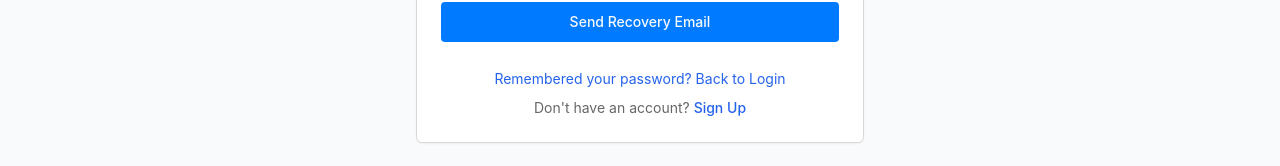
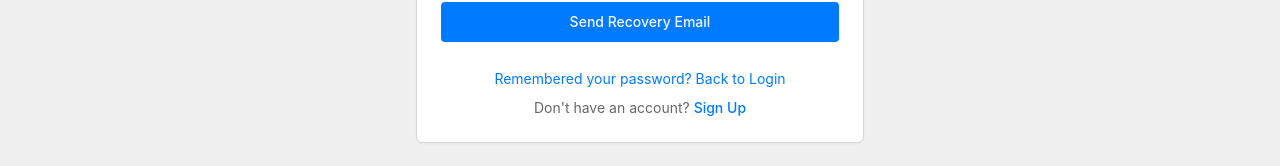
Before and after one commit to SadiqNaizam/mlo-a774-b90b, a React (Vite) app: page /password-recovery in a window 1280 px wide. Shown: the part 444-610 px from the top of the page. Built offline with nearby package versions, Linux system fonts and the light colour scheme.

Commit message:
Updated code files: PasswordRecoveryPage.tsx

```diff
--- a/src/pages/PasswordRecoveryPage.tsx
+++ b/src/pages/PasswordRecoveryPage.tsx
@@ -18,7 +18,7 @@
   FormMessage,
 } from '@/components/ui/form';
 import { Input } from '@/components/ui/input';
-import { toast } from 'sonner'; // For notifications
+import { toast } from 'sonner';
 
 const formSchema = z.object({
   email: z.string().email({
@@ -30,7 +30,7 @@
 
 const PasswordRecoveryPage = () => {
   console.log('PasswordRecoveryPage loaded');
-  const navigate = useNavigate();
+  const navigate = useNavigate(); // Added navigate import, though not used in onSubmit below as per original.
 
   const form = useForm<PasswordRecoveryFormValues>({
     resolver: zodResolver(formSchema),
@@ -41,31 +41,27 @@
 
   const onSubmit = async (data: PasswordRecoveryFormValues) => {
     console.log('Password recovery requested for:', data.email);
-    // Simulate API call
     await new Promise(resolve => setTimeout(resolve, 1500));
 
     toast.success("Password recovery email sent!", {
       description: "If an account exists for this email, you will receive instructions to reset your password shortly.",
     });
-    // Optionally, navigate the user or clear the form
-    // form.reset();
-    // navigate('/'); // Example: navigate to login after request
   };
 
   return (
-    <div className="flex flex-col min-h-screen bg-gray-50">
+    <div className="flex flex-col min-h-screen bg-background"> {/* Updated background */}
       <MinimalHeader />
       <main className="flex-grow flex items-center justify-center py-12 px-4 sm:px-6 lg:px-8">
         <AuthFormContainer
           title="Forgot Your Password?"
           footer={
             <div className="text-center space-y-2">
-              <Link to="/" className="text-sm text-blue-600 hover:underline">
+              <Link to="/" className="text-sm text-primary hover:underline"> {/* Updated link color */}
                 Remembered your password? Back to Login
               </Link>
               <p className="text-sm text-muted-foreground">
                 Don't have an account?{' '}
-                <Link to="/registration" className="font-medium text-blue-600 hover:underline">
+                <Link to="/registration" className="font-medium text-primary hover:underline"> {/* Updated link color */}
                   Sign Up
                 </Link>
               </p>
```
